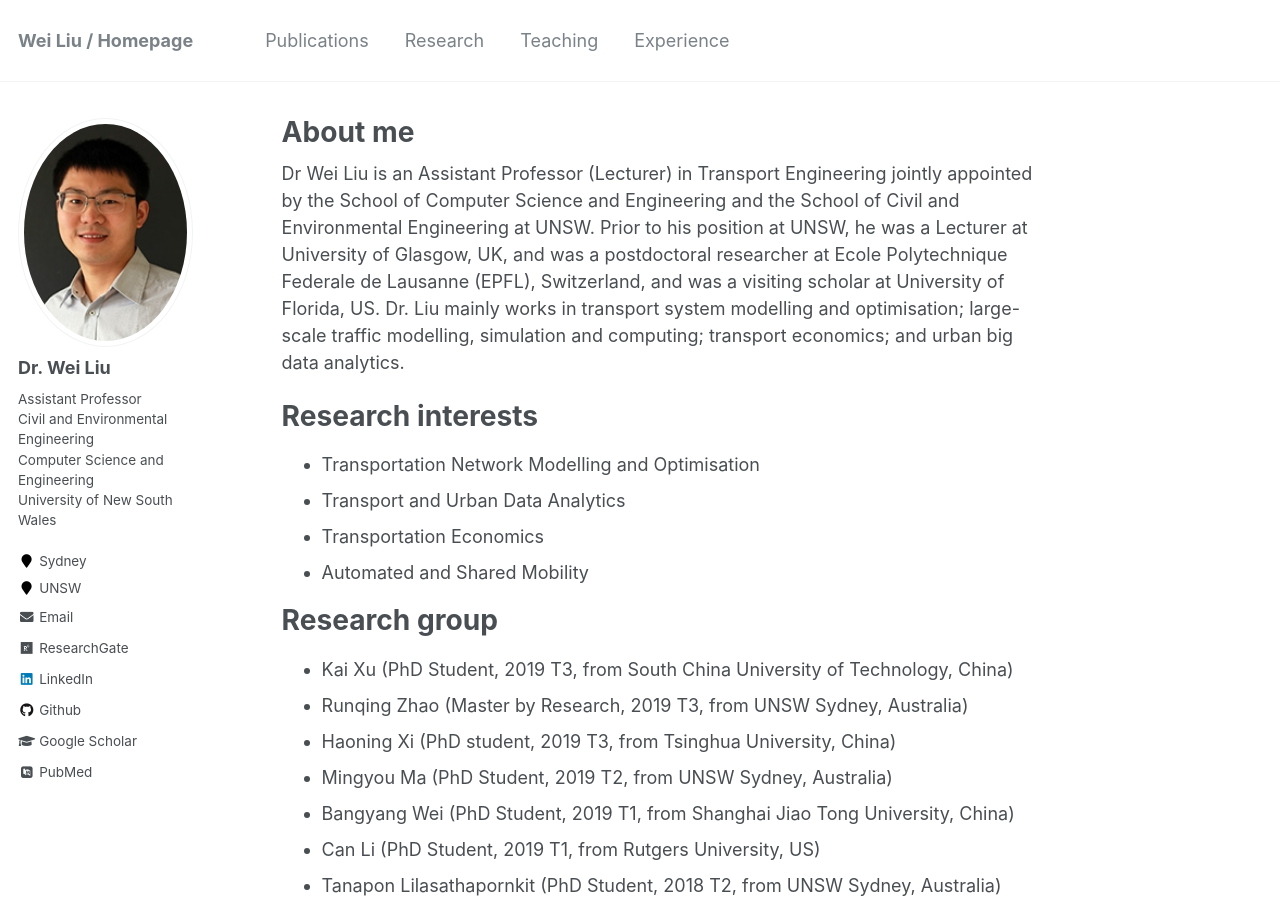
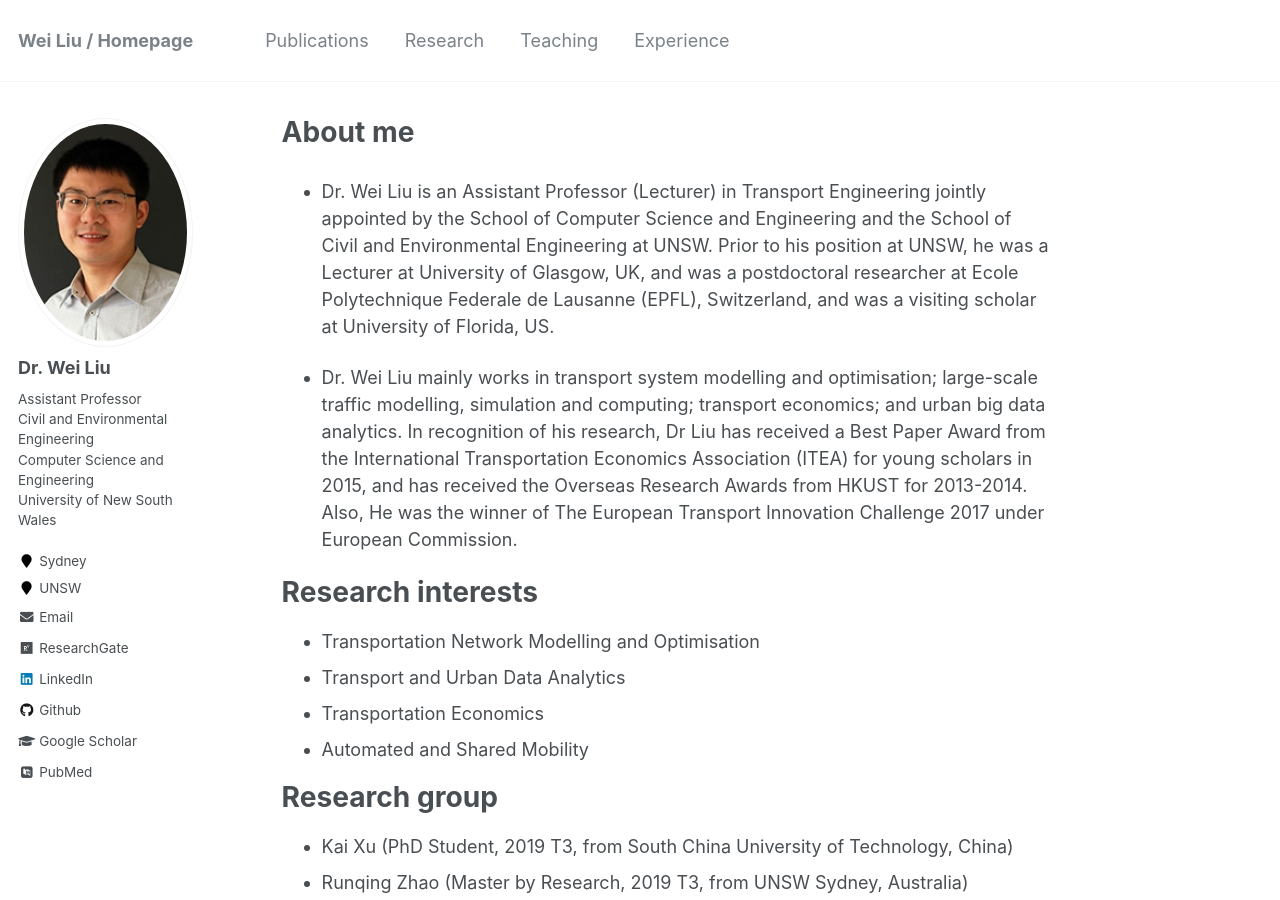
Before and after one commit to weiliu2016/weiliu2016.github.io, a Jekyll site: the page built from _pages/about.md, in a window 1280 px wide and 900 px high. Built offline with Jekyll 4.4.1, drawn with Linux system fonts in a browser that asks for light colours; some web fonts are replaced.

Commit message:
Update about.md

```diff
--- a/_pages/about.md
+++ b/_pages/about.md
@@ -8,7 +8,9 @@ redirect_from:
   - /about.html
 ---
 
-Dr Wei Liu is an Assistant Professor (Lecturer) in Transport Engineering jointly appointed by the School of Computer Science and Engineering and the School of Civil and Environmental Engineering at UNSW. Prior to his position at UNSW, he was a Lecturer at University of Glasgow, UK, and was a postdoctoral researcher at Ecole Polytechnique Federale de Lausanne (EPFL), Switzerland, and was a visiting scholar at University of Florida, US. Dr. Liu mainly works in transport system modelling and optimisation; large-scale traffic modelling, simulation and computing; transport economics; and urban big data analytics.
+- Dr. Wei Liu is an Assistant Professor (Lecturer) in Transport Engineering jointly appointed by the School of Computer Science and Engineering and the School of Civil and Environmental Engineering at UNSW. Prior to his position at UNSW, he was a Lecturer at University of Glasgow, UK, and was a postdoctoral researcher at Ecole Polytechnique Federale de Lausanne (EPFL), Switzerland, and was a visiting scholar at University of Florida, US.
+
+- Dr. Wei Liu mainly works in transport system modelling and optimisation; large-scale traffic modelling, simulation and computing; transport economics; and urban big data analytics. In recognition of his research, Dr Liu has received a Best Paper Award from the International Transportation Economics Association (ITEA) for young scholars in 2015, and has received the Overseas Research Awards from HKUST for 2013-2014. Also, He was the winner of The European Transport Innovation Challenge 2017 under European Commission.
 
 Research interests
 ======
```
